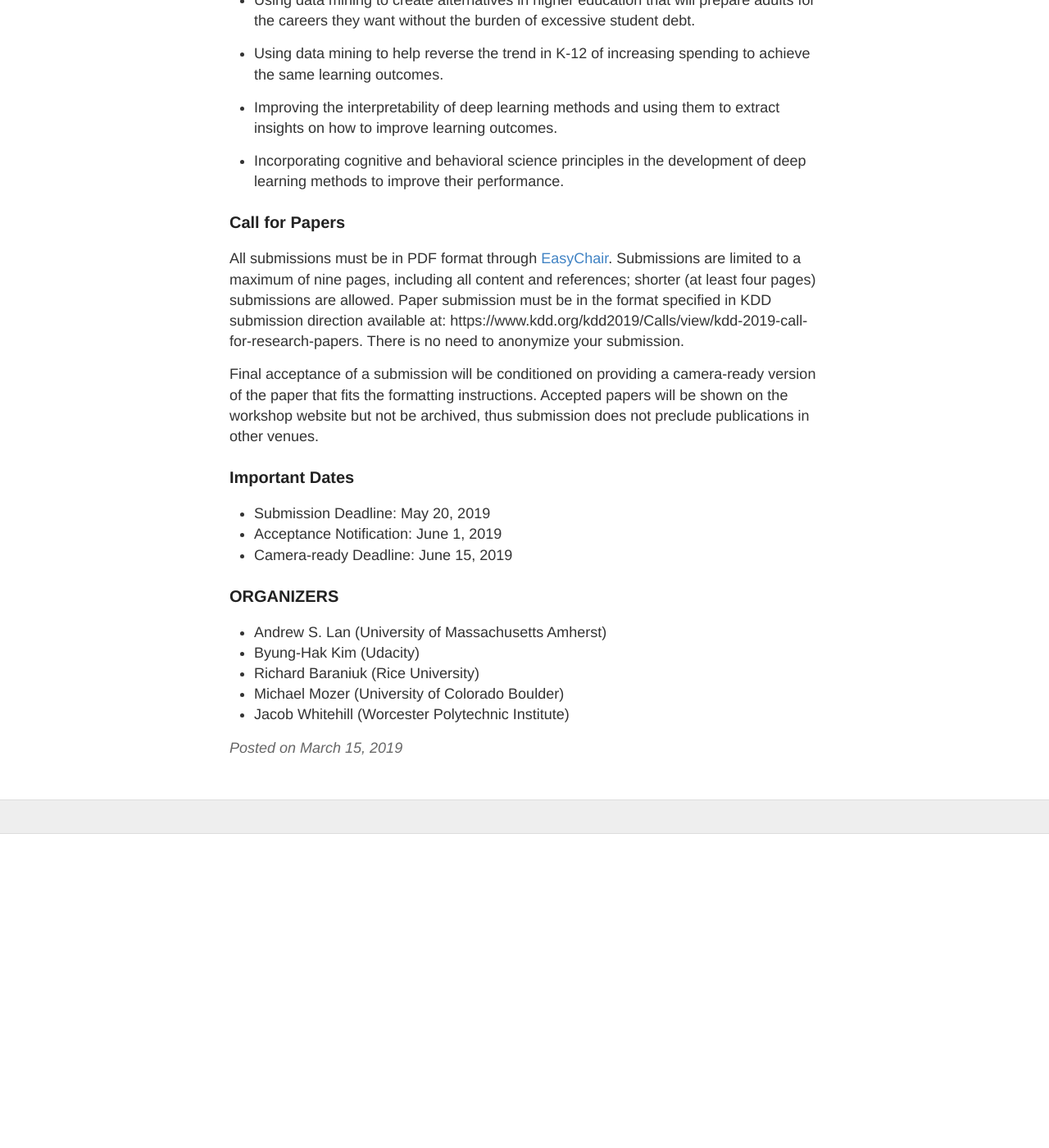
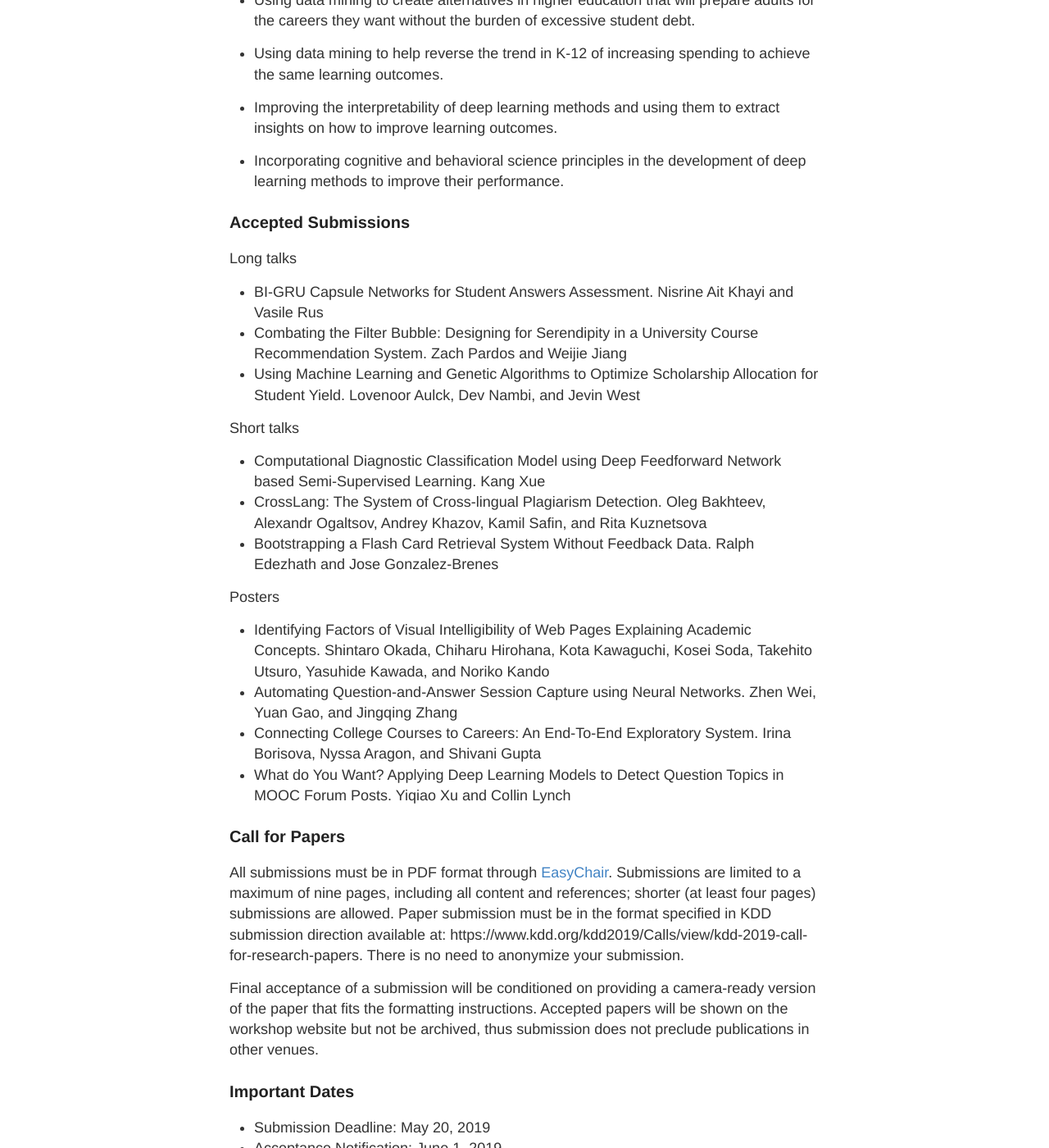
Before and after one commit to ml4ed/ml4ed.github.io, a Jekyll site: the page built from _posts/2019-03-15-2019-kdd-workshop.md, in a window 1280 px wide and 1400 px high, scrolled down 817 px. Shown: the whole window at 82% size. Built offline with Jekyll 4.4.1, drawn with Linux system fonts in a browser that asks for light colours; before the commit the page ends 1834 px from its top, so only the background shows below that.

Commit message:
Update 2019-03-15-2019-kdd-workshop.md

```diff
--- a/_posts/2019-03-15-2019-kdd-workshop.md
+++ b/_posts/2019-03-15-2019-kdd-workshop.md
@@ -30,6 +30,24 @@ Relevant topics to this workshop include but are not limited to:
 
 * Incorporating cognitive and behavioral science principles in the development of deep learning methods to improve their performance.
 
+### Accepted Submissions
+
+Long talks
+* BI-GRU Capsule Networks for Student Answers Assessment. Nisrine Ait Khayi and Vasile Rus
+* Combating the Filter Bubble: Designing for Serendipity in a University Course Recommendation System. Zach Pardos and Weijie Jiang
+* Using Machine Learning and Genetic Algorithms to Optimize Scholarship Allocation for Student Yield. Lovenoor Aulck, Dev Nambi, and Jevin West
+
+Short talks
+* Computational Diagnostic Classification Model using Deep Feedforward Network based Semi-Supervised Learning. Kang Xue
+* CrossLang: The System of Cross-lingual Plagiarism Detection. Oleg Bakhteev, Alexandr Ogaltsov, Andrey Khazov, Kamil Safin, and Rita Kuznetsova
+* Bootstrapping a Flash Card Retrieval System Without Feedback Data. Ralph Edezhath and Jose Gonzalez-Brenes
+
+Posters
+* Identifying Factors of Visual Intelligibility of Web Pages Explaining Academic Concepts. Shintaro Okada, Chiharu Hirohana, Kota Kawaguchi, Kosei Soda, Takehito Utsuro, Yasuhide Kawada, and Noriko Kando
+* Automating Question-and-Answer Session Capture using Neural Networks. Zhen Wei, Yuan Gao, and Jingqing Zhang
+* Connecting College Courses to Careers: An End-To-End Exploratory System. Irina Borisova, Nyssa Aragon, and Shivani Gupta
+* What do You Want? Applying Deep Learning Models to Detect Question Topics in MOOC Forum Posts. Yiqiao Xu and Collin Lynch
+
 ### Call for Papers
 
 All submissions must be in PDF format through [EasyChair](https://easychair.org/conferences/?conf=dl4ed). Submissions are limited to a maximum of nine pages, including all content and references; shorter (at least four pages) submissions are allowed. Paper submission must be in the format specified in KDD submission direction available at: https://www.kdd.org/kdd2019/Calls/view/kdd-2019-call-for-research-papers. There is no need to anonymize your submission.
```
